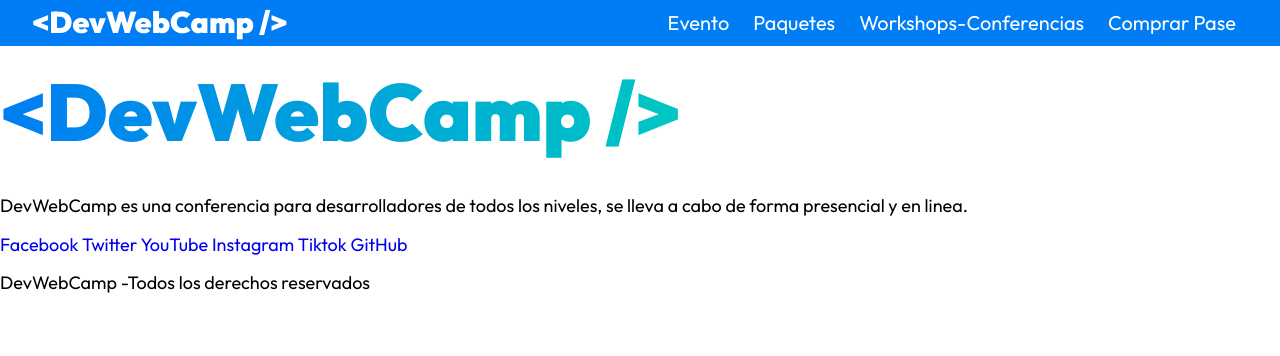
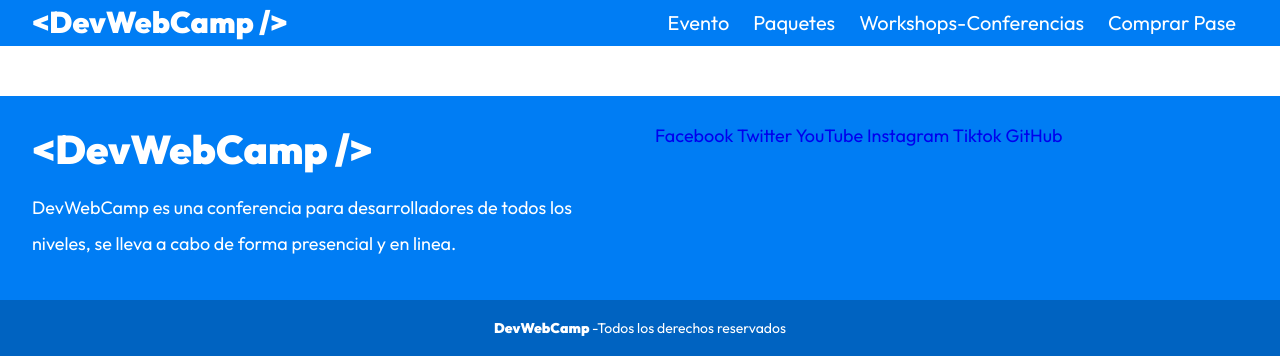
Before and after one commit to MartinCarreno/DevWebCamp, a PHP site: page /views/layout.php in a window 1280 px wide. Shown: the part 601-957 px from the top of the page. Before the commit the page ends 894 px from the top, so only its background shows below. Run offline with PHP 8.4, Linux system fonts and the light colour scheme; the template is opened without the code that fills it, so the values that code supplies are empty; style sheets or scripts are compiled from the project's sources; some libraries are stand-ins or nearby versions.

Commit message:
feat(footer y styles): Estructura modificada y tambien agregados los estilos
Cambio peque;o en el footer.php en una clase, y tambien se agregaron los
respectivos estilos del footer. aun falta crear el menu de redes

```diff
--- a/src/scss/ui/_index.scss
+++ b/src/scss/ui/_index.scss
@@ -1,2 +1,3 @@
 @forward 'formulario';
 @forward 'header';
+@forward 'footer';
--- /dev/null
+++ b/src/scss/ui/footer/_footer.scss
@@ -0,0 +1,44 @@
+@use 'base/variables' as v;
+@use 'base/mixins' as m;
+@use 'sass:color';
+
+.footer {
+    background-color: v.$azul;
+    margin-top: 5rem;
+    padding-top: 3rem;
+    color: v.$blanco;
+
+    &__grid {
+        @include m.contenedor;
+        @include m.tablet {
+            @include m.grid(2, 3rem);
+        }
+    }
+    &__logo {
+        @include m.logo;
+        @include m.texto-fluido(2rem, 4rem);
+    }
+
+    &__texto {
+        line-height: 2;
+        text-align: center;
+        @include m.tablet {
+            text-align: left;
+        }
+    }
+
+    &__copyright {
+        background-color: color.adjust(v.$azul, $lightness: -10%);
+        margin: 2rem 0 0 0;
+        padding: 2rem 0;
+        text-align: center;
+        font-size: 1.4rem;
+        font-weight: v.$black;
+
+            &--regular {
+            font-weight: v.$regular;
+
+        }
+    }
+
+}
--- /dev/null
+++ b/src/scss/ui/footer/_index.scss
@@ -0,0 +1 @@
+@forward 'footer';
--- a/views/templates/footer.php
+++ b/views/templates/footer.php
@@ -1,7 +1,7 @@
 <footer class="footer">
     <div class="footer__grid">
         <div class="footer__contenido">
-            <h3 class="header__logo">
+            <h3 class="footer__logo">
                 &#60;DevWebCamp />
             </h3>
 
```
